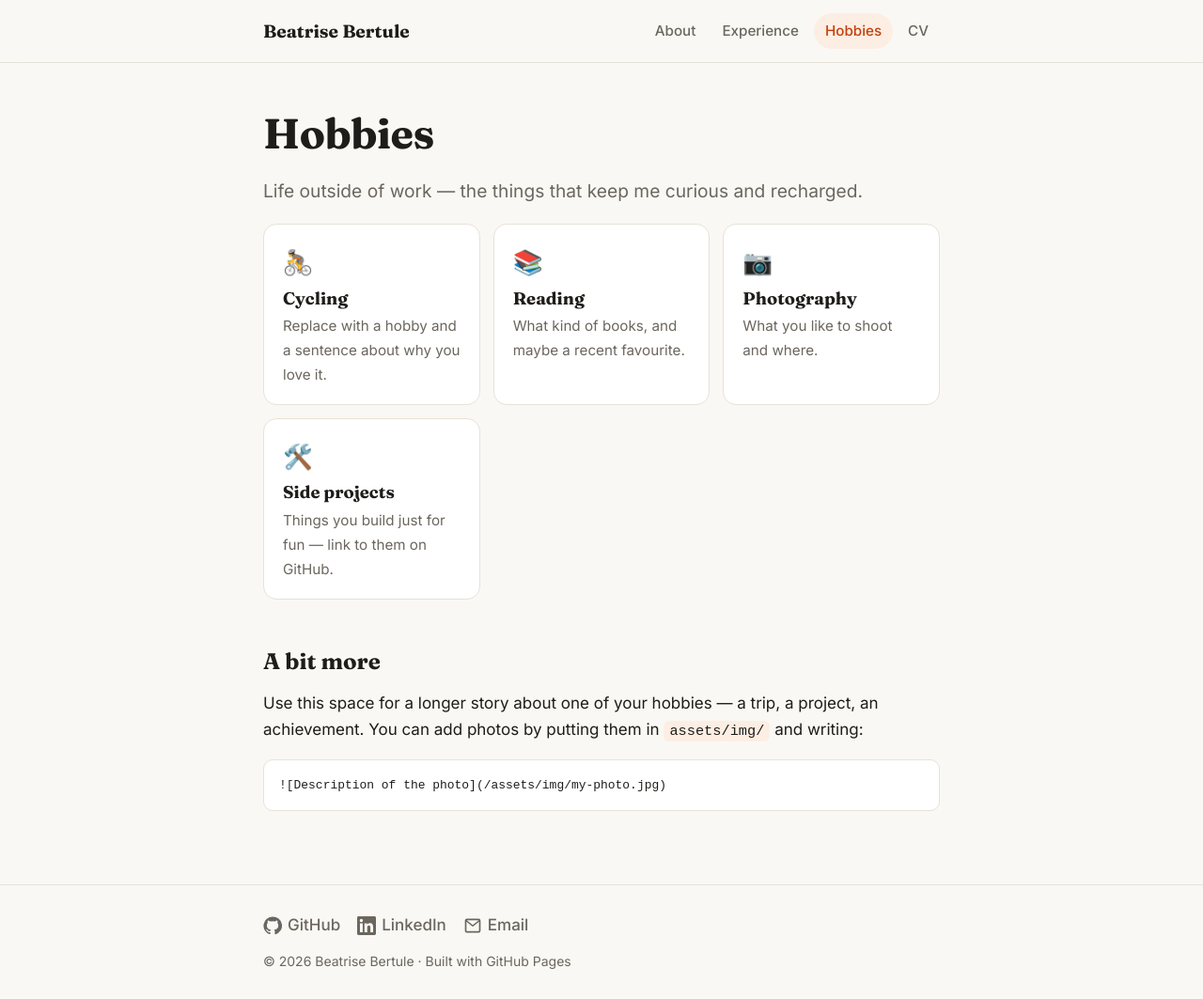
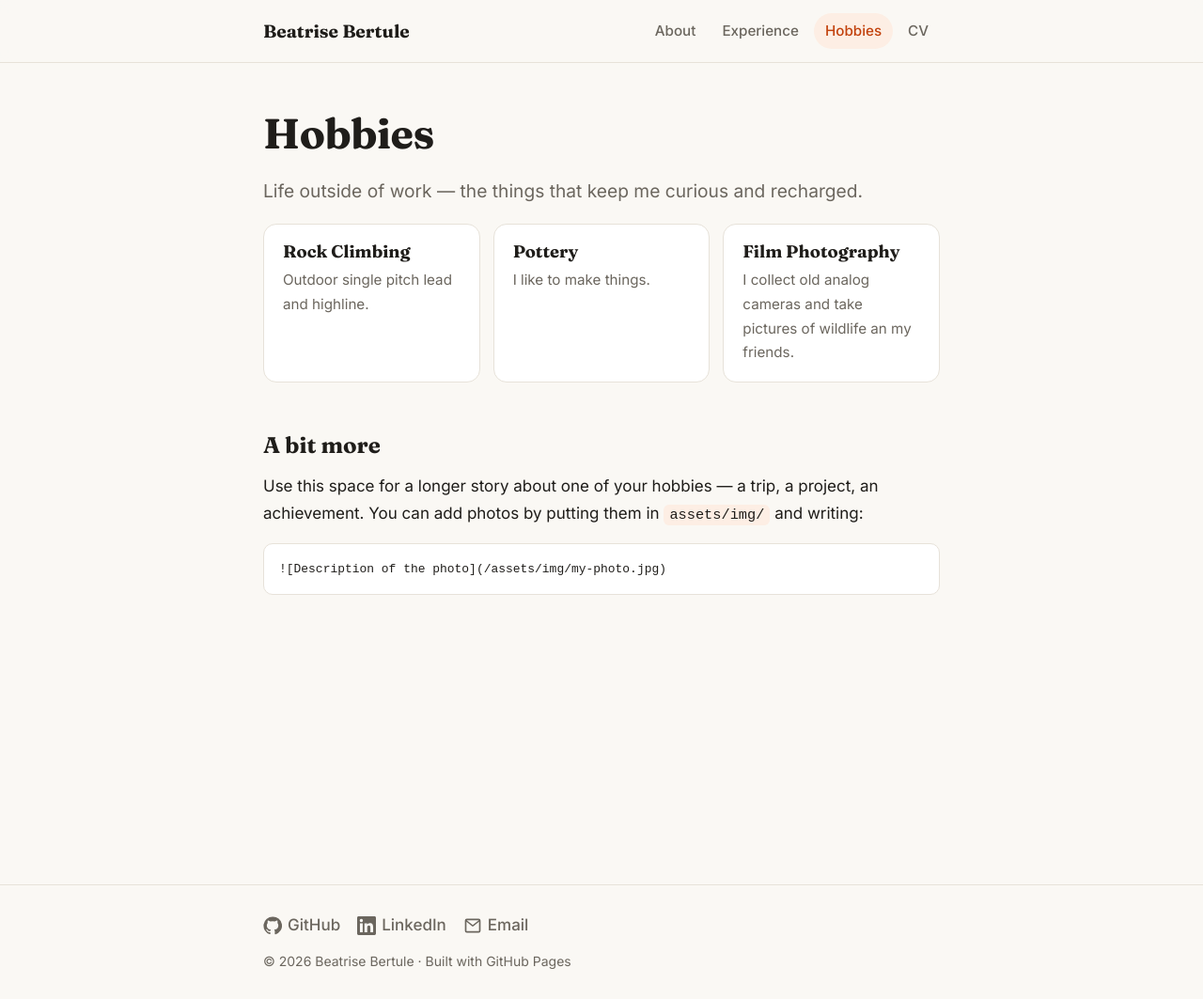
Before and after one commit to beatrisebertule/beatrisebertule.github.io, a Jekyll site: the page built from hobbies.md, in a window 1280 px wide and 1063 px high. Shown: the whole window at 94% size. Built offline with Jekyll 4.4.1, drawn with Linux system fonts in a browser that asks for light colours.

Commit message:
personal info updates

```diff
--- a/hobbies.md
+++ b/hobbies.md
@@ -10,24 +10,19 @@ description: What I do outside of work
 
 <div class="cards">
   <div class="card">
-    <span class="emoji">🚴</span>
-    <h3>Cycling</h3>
-    <p>Replace with a hobby and a sentence about why you love it.</p>
+    <!-- <span class="emoji">🚴</span> -->
+    <h3>Rock Climbing</h3>
+    <p>Outdoor single pitch lead and highline.</p>
   </div>
   <div class="card">
-    <span class="emoji">📚</span>
-    <h3>Reading</h3>
-    <p>What kind of books, and maybe a recent favourite.</p>
+    <!-- <span class="emoji">📚</span> -->
+    <h3>Pottery</h3>
+    <p>I like to make things.</p>
   </div>
   <div class="card">
-    <span class="emoji">📷</span>
-    <h3>Photography</h3>
-    <p>What you like to shoot and where.</p>
-  </div>
-  <div class="card">
-    <span class="emoji">🛠️</span>
-    <h3>Side projects</h3>
-    <p>Things you build just for fun — link to them on GitHub.</p>
+    <!-- <span class="emoji">📷</span> -->
+    <h3>Film Photography</h3>
+    <p>I collect old analog cameras and take pictures of wildlife an my friends.</p>
   </div>
 </div>
 
```
